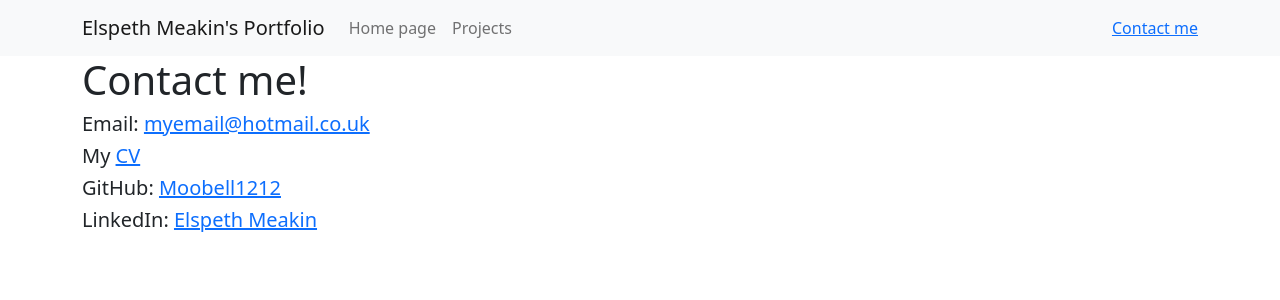
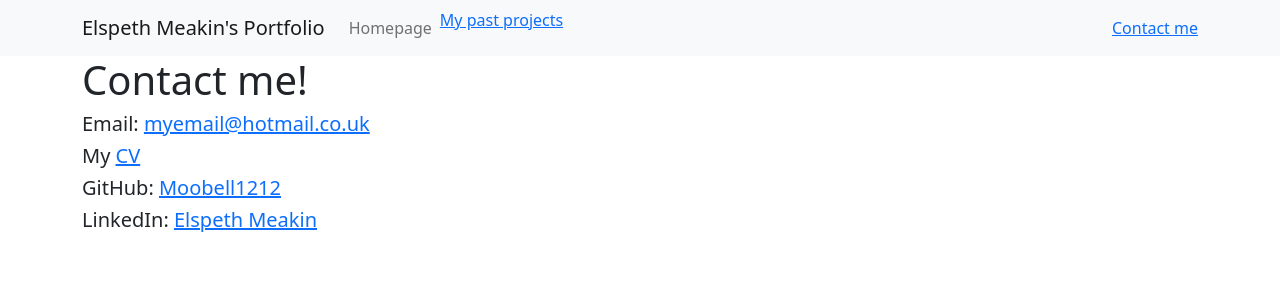
Before and after one commit to Moobell1212/Elspeth-Meakin-s-react-portfolio, a React (Create React App) app in the folder portfolio/: page /#/contact in a window 1280 px wide. Shown: the top 300 px of the page. Built offline with nearby package versions, Linux system fonts and the light colour scheme.

Commit message:
projects file added to pages folder and links added to navbar and index file

```diff
--- a/portfolio/src/App.js
+++ b/portfolio/src/App.js
@@ -4,6 +4,7 @@ import Navibar from './components/Navbar';
 
 import Homepage from './pages/homepage';
 import Contact from './pages/contact';
+import Projects from './pages/projects';
 
 function App() {
   return (
@@ -13,6 +14,7 @@ function App() {
       <Routes>
       <Route path="/" element={<Homepage />} />
       <Route path="/contact" element={<Contact />} />
+      <Route path="/projects" element={<Projects />} />
       </Routes>
       </div>
     </Router>
--- a/portfolio/src/components/Navbar/index.js
+++ b/portfolio/src/components/Navbar/index.js
@@ -13,15 +13,11 @@ function Navibar() {
         <Navbar.Toggle aria-controls="responsive-navbar-nav" />
         <Navbar.Collapse id="responsive-navbar-nav">
           <Nav className="me-auto">
-            <Nav.Link href="/contact">Home page</Nav.Link>
-            <Nav.Link href="#project">Projects</Nav.Link>
+            <Nav.Link href="/">Homepage</Nav.Link>
+            <Link to="/projects">My past projects</Link>
           </Nav>
           <Nav>
-          <Link
-              to="/contact"
-            >
-              Contact me
-            </Link>
+          <Link to="/contact">Contact me</Link>
           </Nav>
         </Navbar.Collapse>
       </Container>
--- /dev/null
+++ b/portfolio/src/pages/projects.js
@@ -0,0 +1,8 @@
+import React from "react";
+import Container from 'react-bootstrap/Container';
+
+function Projects(){
+
+}
+
+export default Projects;
```
